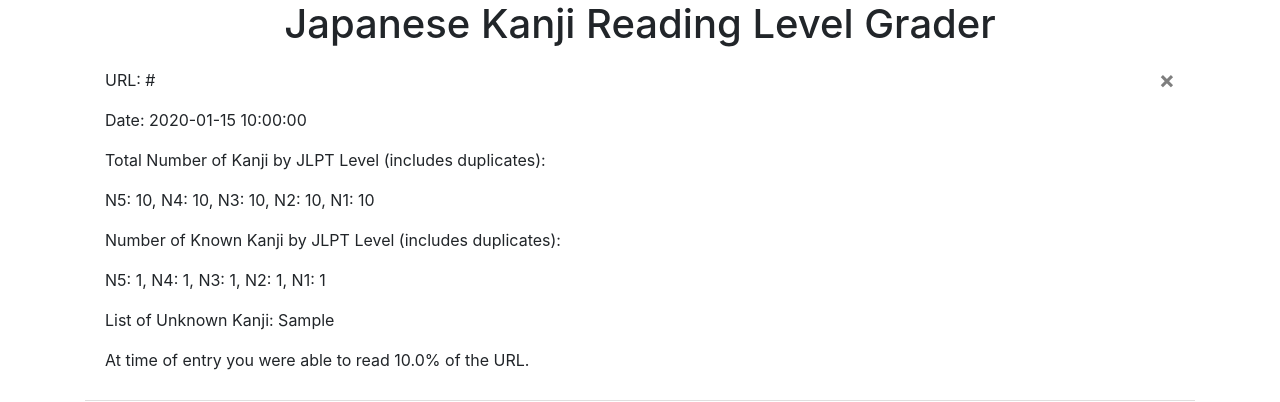
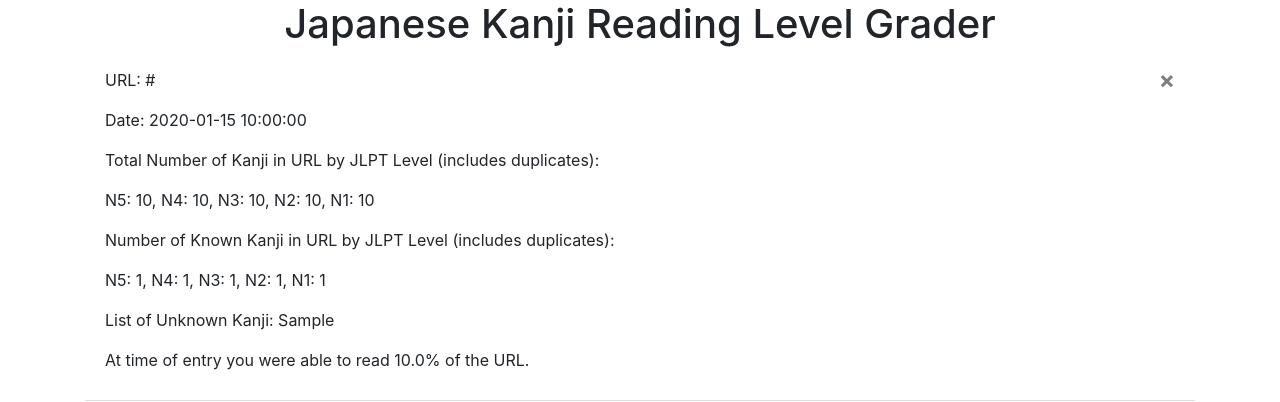
Before and after one commit to drew-lindstrom/japanese-reading-level-grader, a Flask app: page / in a window 1280 px wide. Shown: the part 56-458 px from the top of the page. Run offline with Flask 2, Linux system fonts and the light colour scheme; a user stored in the database is signed in; tables that the repository leaves empty hold one stand-in row (values such as "Sample post"); some libraries are stand-ins or nearby versions.

Commit message:
Updated wording.

```diff
--- a/v2 Web App/website/templates/home.html
+++ b/v2 Web App/website/templates/home.html
@@ -8,9 +8,9 @@
     </button>
     <p>URL: {{ data.url }}</p>
     <p>Date: {{ data.date }}</p>
-    <p>Total Number of Kanji by JLPT Level (includes duplicates):</p>
+    <p>Total Number of Kanji in URL by JLPT Level (includes duplicates):</p>
     <p>N5: {{ data.totalN5 }}, N4: {{ data.totalN4 }}, N3: {{ data.totalN3 }}, N2: {{ data.totalN2 }}, N1: {{ data.totalN1 }}</p>
-    <p>Number of Known Kanji by JLPT Level (includes duplicates):</p>
+    <p>Number of Known Kanji in URL by JLPT Level (includes duplicates):</p>
     <p>N5: {{ data.knownN5 }}, N4: {{ data.knownN4 }}, N3: {{ data.knownN3 }}, N2: {{ data.knownN2 }}, N1: {{ data.knownN1 }}</p>
     <p>List of Unknown Kanji: {{ data.unknownKanji }}</p>
     <p>At time of entry you were able to read {{ data.readPercentage }}% of the URL.</p>
```
